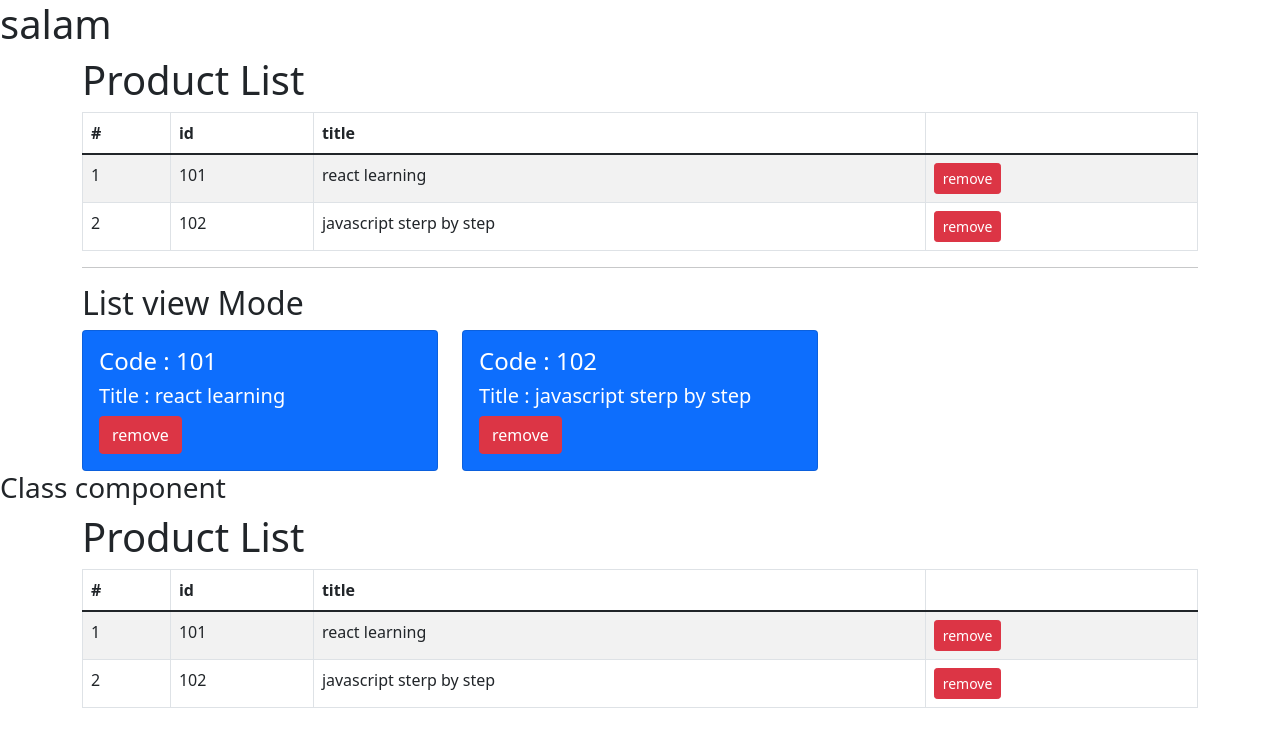
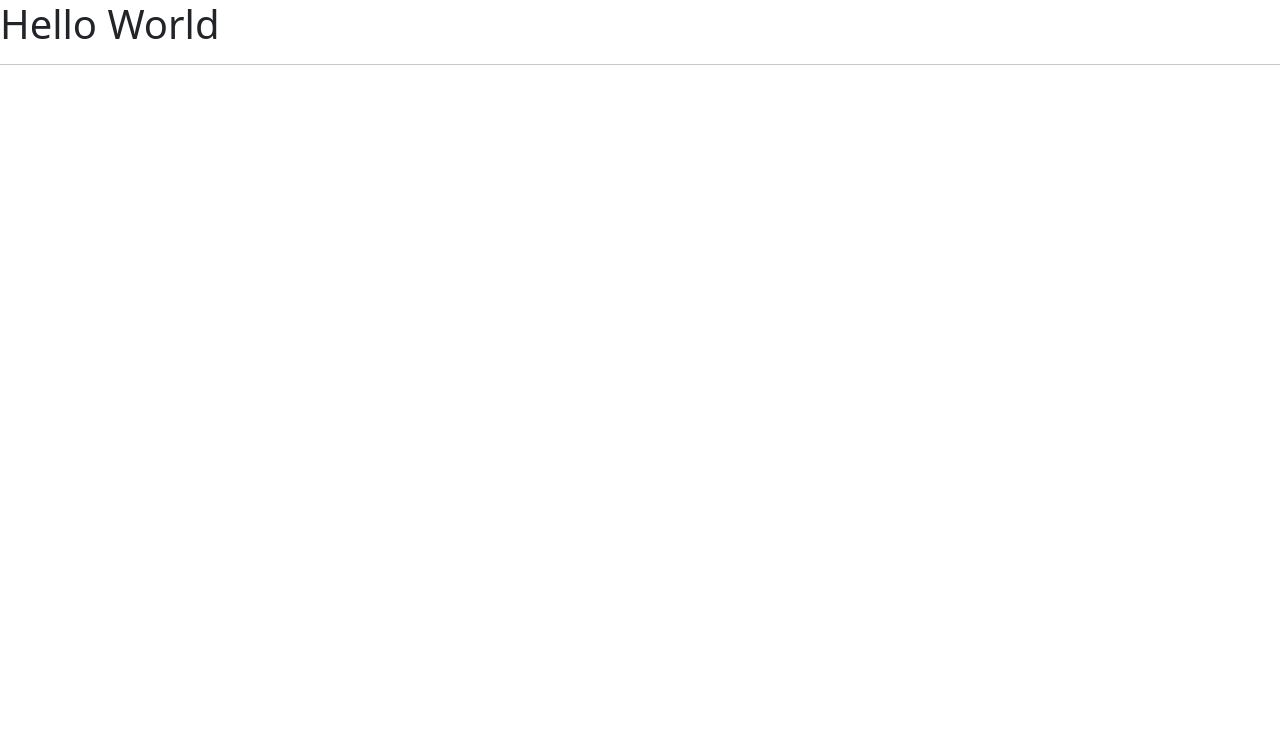
Before and after one commit to MamadTaheri/react-training, a React (Create React App) app: page / in a window 1280 px wide. Shown: the top 746 px of the page. Built offline with nearby package versions, Linux system fonts and the light colour scheme.

Commit message:
refresh project

```diff
--- a/src/App.js
+++ b/src/App.js
@@ -1,18 +1,12 @@
 import React from 'react';
-import ProductList from './components/ProductList';
-import ProductListClass from './components/ProductListClass';
 
-const App = () => {
+function App() {
     return (
-        <>
-            <div>
-                <h1>salam</h1>
-            </div>
-            <ProductList />
-            <h3>Class component</h3>
-            <ProductListClass />
-        </>
+        <div>
+            <h1>Hello World</h1>
+            <hr />
+        </div>
     );
-};
+}
 
 export default App;
--- a/src/components/ProductInfo.js
+++ /dev/null
@@ -1,17 +0,0 @@
-import React from "react";
-
-const ProductInfo = ({info}) => {
-  return (
-    <div className="col-md-4">
-      <div className="card bg-primary text-white">
-        <div className="card-body">
-          <h4>Code : {info.id}</h4>
-          <h5>Title : {info.title}</h5>
-          <button className="btn btn-danger">remove</button>
-        </div>
-      </div>
-    </div>
-  );
-};
-
-export default ProductInfo;
--- a/src/components/ProductList.js
+++ /dev/null
@@ -1,60 +0,0 @@
-import React, { useState } from "react";
-import ProductInfo from "./ProductInfo";
-
-const ProductList = () => {
-  const [books, setBooks] = useState([
-    { id: 101, title: "react learning" },
-    { id: 102, title: "javascript sterp by step" },
-  ]);
-
-  const removeBook = (id) => {
-    const temp = books.filter((q) => q.id !== id);
-    setBooks([...temp]);
-  };
-
-  return (
-    <>
-      <div className="container">
-        <div className="row">
-          <div className="col-md-12">
-            <h1>Product List</h1>
-            <table className="table table-striped table-bordered">
-              <thead>
-                <tr>
-                  <th>#</th>
-                  <th>id</th>
-                  <th>title</th>
-                  <th></th>
-                </tr>
-              </thead>
-              <tbody>
-                {books.map((book, i) => (
-                  <tr key={i}>
-                    <td>{i + 1}</td>
-                    <td>{book.id}</td>
-                    <td>{book.title}</td>
-                    <td>
-                      <button
-                        onClick={() => removeBook(book.id)}
-                        className="btn btn-danger btn-sm"
-                      >
-                        remove
-                      </button>
-                    </td>
-                  </tr>
-                ))}
-              </tbody>
-            </table>
-            <hr />
-            <h2>List view Mode</h2>
-            <div className="row">
-              {books.map((book) => <ProductInfo key={book.id} info={book} />)}
-            </div>
-          </div>
-        </div>
-      </div>
-    </>
-  );
-};
-
-export default ProductList;
--- a/src/components/ProductListClass.js
+++ /dev/null
@@ -1,59 +0,0 @@
-import React, { Component } from "react";
-
-class ProductListClass extends Component {
-  constructor(props) {
-    super(props);
-    this.state = {
-      code: 1,
-      books: [
-        { id: 101, title: "react learning" },
-        { id: 102, title: "javascript sterp by step" },
-      ],
-    };
-  }
-
-  removeBook = (id) => {
-    const temp = this.state.books.filter(q => q.id != id);
-    this.setState({books:[...temp]})
-  }
-
-  render() {
-    return (
-      <>
-        <div className="container">
-          <div className="row">
-            <div className="col-md-12">
-              <h1>Product List</h1>
-              <table className="table table-striped table-bordered">
-                <thead>
-                  <tr>
-                    <th>#</th>
-                    <th>id</th>
-                    <th>title</th>
-                    <th></th>
-                  </tr>
-                </thead>
-                <tbody>
-                  {this.state.books.map((book, i) => (
-                    <tr key={i}>
-                      <td>{i + 1}</td>
-                      <td>{book.id}</td>
-                      <td>{book.title}</td>
-                      <td>
-                        <button onClick={() => this.removeBook(book.id)}  className="btn btn-danger btn-sm" >
-                          remove
-                        </button>
-                      </td>
-                    </tr>
-                  ))}
-                </tbody>
-              </table>
-            </div>
-          </div>
-        </div>
-      </>
-    );
-  }
-}
-
-export default ProductListClass;
```
